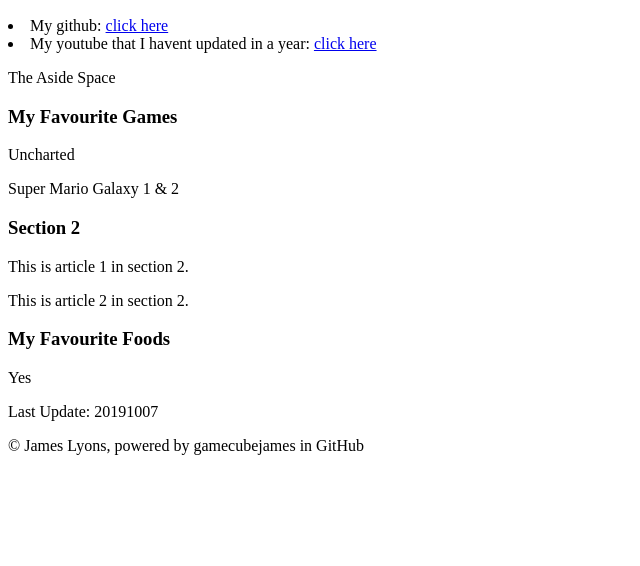
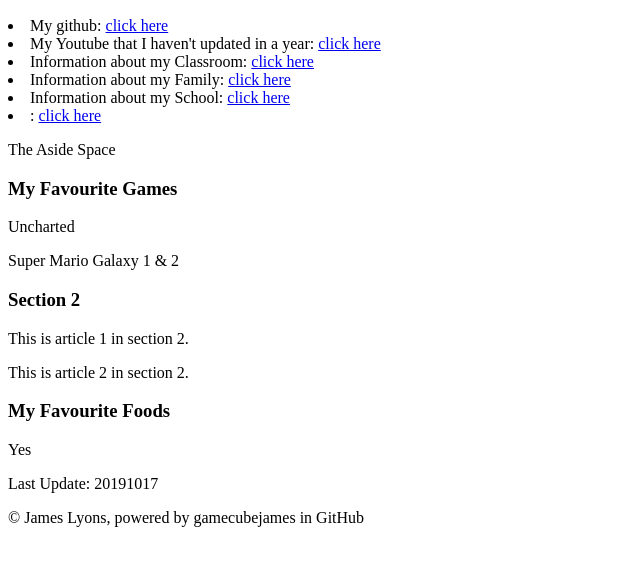
Before and after one commit to gamecubejames/Who-is-I, a plain HTML site: page Index.html in a window 1280 px wide. Shown: the part 110-676 px from the top of the page, without its empty margins (0-640 px from the left). Drawn offline with Linux system fonts and the light colour scheme.

Commit message:
Update Index.html

```diff
--- a/Index.html
+++ b/Index.html
@@ -20,7 +20,13 @@
     <nav><h2>Navigation Menu</h2>
 
 <li> My github: <a href="https://github.com/gamecubejames" target="_blank">click here</a>
-<li> My youtube that I havent updated in a year: <a href="https://www.youtube.com/channel/UCltM_MtWU-j5x2EkKJRxygw?view_as=subscriber" target="_blank">click here</a>
+<li>My Youtube that I haven't updated in a year: <a href="https://www.youtube.com/channel/UCltM_MtWU-j5x2EkKJRxygw?view_as=subscriber" target="_blank">click here</a>
+<li> Information about my Classroom: <a href="file://fs-052/studuser$/Gr10/j.lyons2/My%20Documents/GitHub/Who-is-I/childPages/Classroom.html" target="_blank">click here</a>
+<li> Information about my Family: <a href="file://fs-052/studuser$/Gr10/j.lyons2/My%20Documents/GitHub/Who-is-I/childPages/Family.html" target="_blank">click here</a>
+<li> Information about my School: <a href="file://fs-052/studuser$/Gr10/j.lyons2/My%20Documents/GitHub/Who-is-I/childPages/QEHSchool.html" target="_blank">click here</a>
+  <li> : <a href="file://fs-052/studuser$/Gr10/j.lyons2/My%20Documents/GitHub/Who-is-I/childPages/templates%20-%20Copy.html" target="_blank">click here</a>
+
+
 
 
     </nav>
@@ -55,7 +61,7 @@
 
   <footer>
 
-<a> Last Update: 20191007
+<a> Last Update: 20191017
 
     <p>&copy James Lyons, powered by gamecubejames in GitHub</p>
 
```
